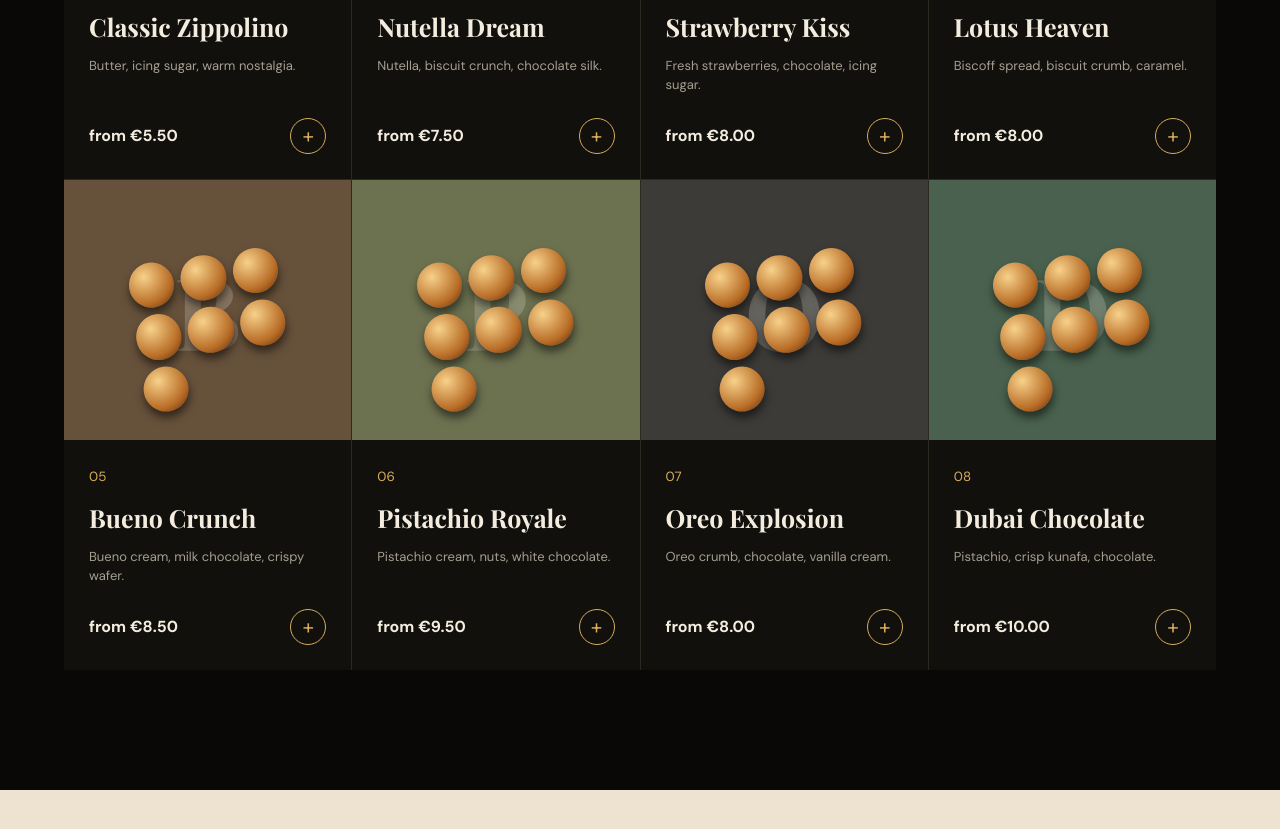
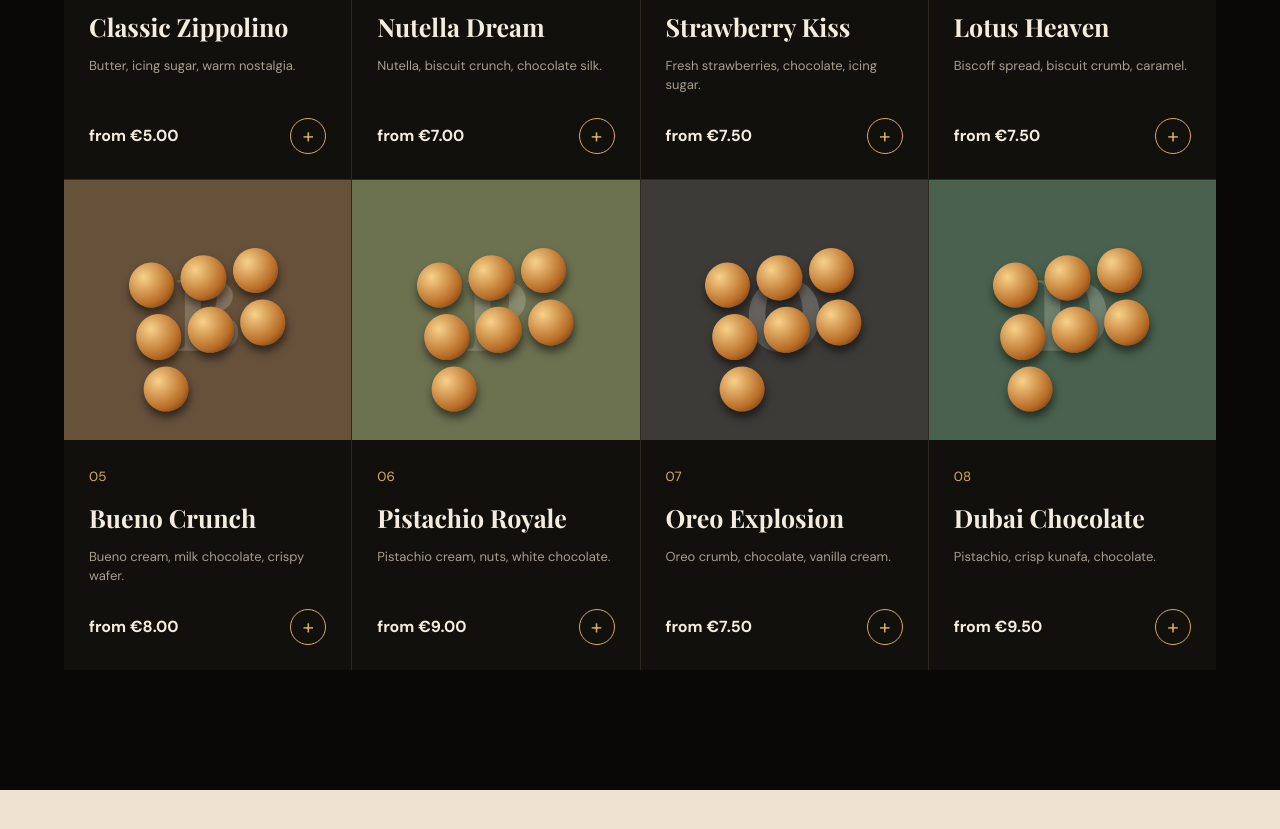
Before and after one commit to skn46w6yzg-creator/zippolino, a React (Vite) app: page / in a window 1280 px wide. Shown: the part 1460-2289 px from the top of the page. Built offline with nearby package versions, Linux system fonts and the light colour scheme; a web font is replaced by a local one.

Commit message:
Add 8, 12, 18 and 30 pancake sizes

```diff
--- a/src/main.jsx
+++ b/src/main.jsx
@@ -3,17 +3,17 @@ import { createRoot } from 'react-dom/client';
 import './styles.css';
 
 const menu = [
-  { id:'classic', name:'Classic Zippolino', note:'Butter, icing sugar, warm nostalgia.', price:5.5, tone:'vanilla', icon:'✦' },
-  { id:'nutella', name:'Nutella Dream', note:'Nutella, biscuit crunch, chocolate silk.', price:7.5, tone:'cocoa', icon:'N' },
-  { id:'strawberry', name:'Strawberry Kiss', note:'Fresh strawberries, chocolate, icing sugar.', price:8, tone:'berry', icon:'S' },
-  { id:'lotus', name:'Lotus Heaven', note:'Biscoff spread, biscuit crumb, caramel.', price:8, tone:'caramel', icon:'L' },
-  { id:'bueno', name:'Bueno Crunch', note:'Bueno cream, milk chocolate, crispy wafer.', price:8.5, tone:'hazel', icon:'B' },
-  { id:'pistachio', name:'Pistachio Royale', note:'Pistachio cream, nuts, white chocolate.', price:9.5, tone:'pistachio', icon:'P' },
-  { id:'oreo', name:'Oreo Explosion', note:'Oreo crumb, chocolate, vanilla cream.', price:8, tone:'oreo', icon:'O' },
-  { id:'dubai', name:'Dubai Chocolate', note:'Pistachio, crisp kunafa, chocolate.', price:10, tone:'dubai', icon:'D' }
+  { id:'classic', name:'Classic Zippolino', note:'Butter, icing sugar, warm nostalgia.', price:5, tone:'vanilla', icon:'✦' },
+  { id:'nutella', name:'Nutella Dream', note:'Nutella, biscuit crunch, chocolate silk.', price:7, tone:'cocoa', icon:'N' },
+  { id:'strawberry', name:'Strawberry Kiss', note:'Fresh strawberries, chocolate, icing sugar.', price:7.5, tone:'berry', icon:'S' },
+  { id:'lotus', name:'Lotus Heaven', note:'Biscoff spread, biscuit crumb, caramel.', price:7.5, tone:'caramel', icon:'L' },
+  { id:'bueno', name:'Bueno Crunch', note:'Bueno cream, milk chocolate, crispy wafer.', price:8, tone:'hazel', icon:'B' },
+  { id:'pistachio', name:'Pistachio Royale', note:'Pistachio cream, nuts, white chocolate.', price:9, tone:'pistachio', icon:'P' },
+  { id:'oreo', name:'Oreo Explosion', note:'Oreo crumb, chocolate, vanilla cream.', price:7.5, tone:'oreo', icon:'O' },
+  { id:'dubai', name:'Dubai Chocolate', note:'Pistachio, crisp kunafa, chocolate.', price:9.5, tone:'dubai', icon:'D' }
 ];
 const options = {
-  size:[['Regular',0],['Large',2],['Sharing box',5]],
+  size:[['8 Mini Pancakes · Mini Treat',0],['12 Mini Pancakes · Most Popular',2],['18 Mini Pancakes',5],['30 Mini Pancakes · Sharing Box',10]],
   sauce:[['As described',0],['Nutella',1],['White chocolate',1],['Pistachio',2],['Lotus Biscoff',1],['Caramel',.75]],
   extra:[['No extra',0],['Strawberries',1.5],['Banana',1],['Oreo crunch',1],['Lotus crumb',1],['Bueno pieces',1.5],['Ice cream',2],['Kunafa crunch',1.5]]
 };
```
